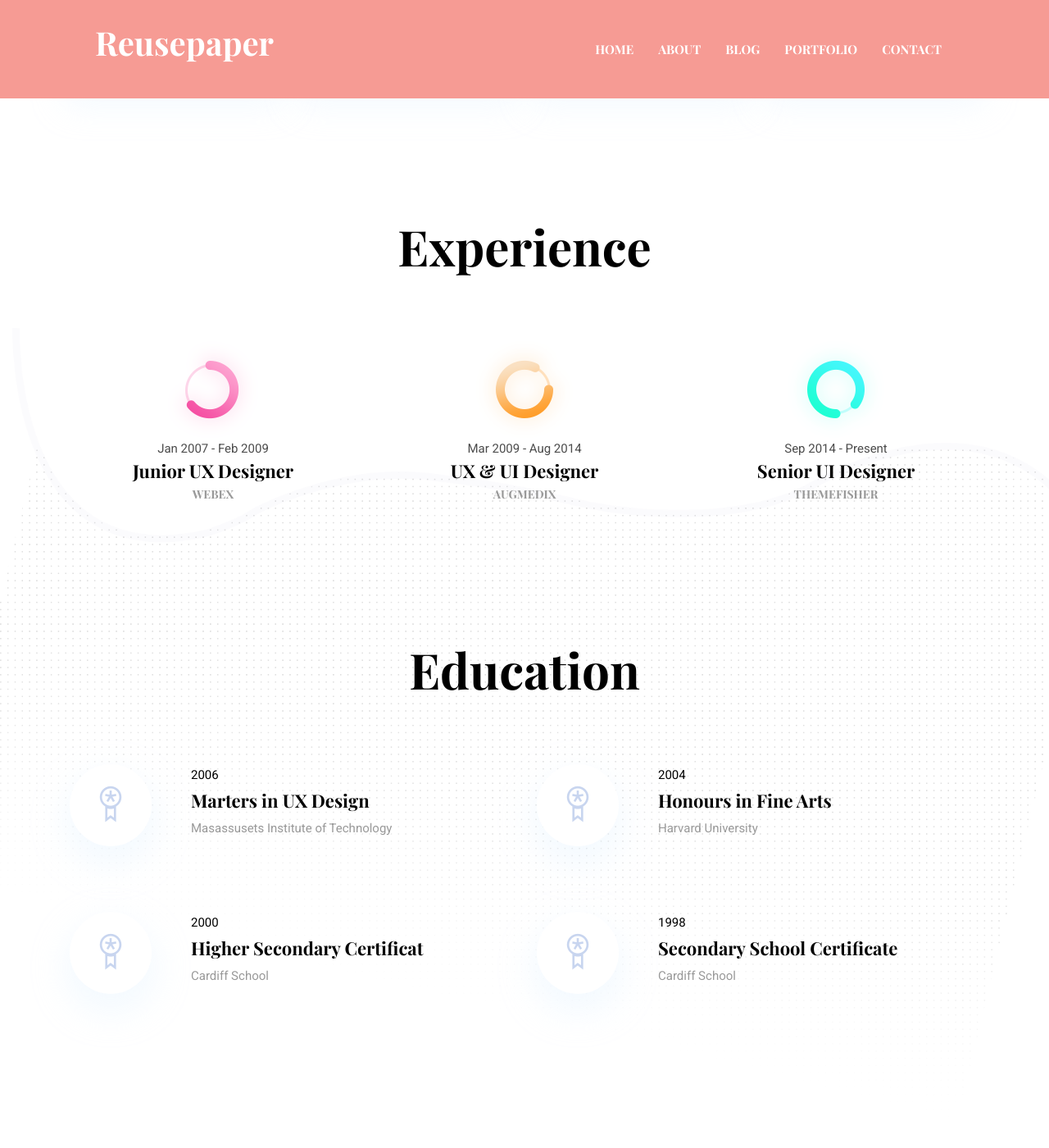
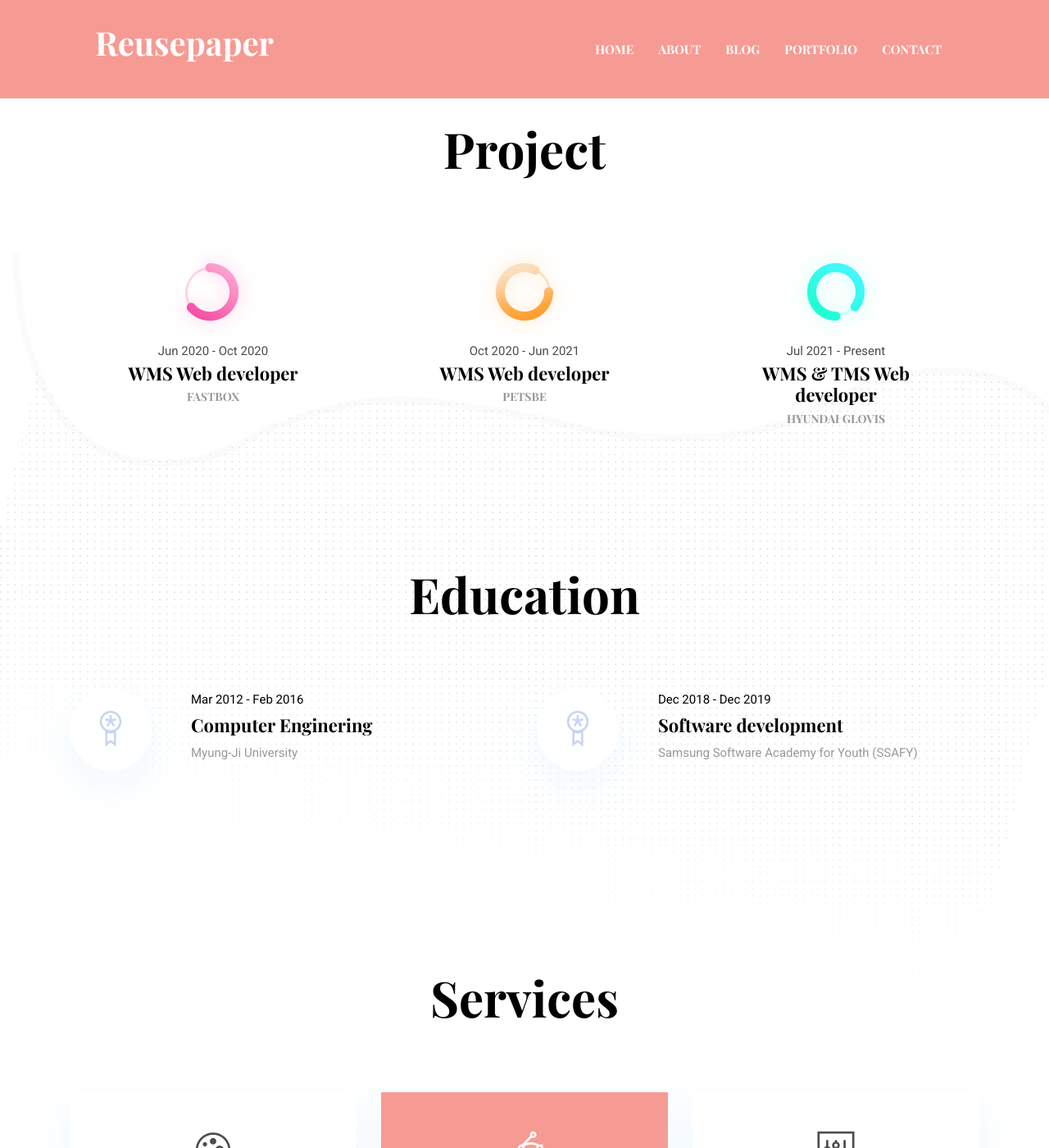
Before and after one commit to reusepaper/reusepaper.github.io, a Jekyll site: the page built from index.html, in a window 1280 px wide and 1400 px high, scrolled down 1668 px. Shown: the whole window at 82% size. Built offline with Jekyll 4.4.1, drawn with Linux system fonts in a browser that asks for light colours; some of the changed text lies outside the part shown.

Commit message:
change setting

```diff
--- a/_data/settings.yml
+++ b/_data/settings.yml
@@ -48,7 +48,7 @@ social:
 # About (Section and Page)
 
 # About Section
-blurb: Lorem ipsum dolor sit amet, consectetur adipisicing elit, sed do eiusmod tempor incididunt ut labore et dolore magna aliqua. Ut enim ad minim veniam, quis nostrud exercitation ullamco laboris nisi ut aliquip ex ea commodo consequat. Duis aute irure dolor in reprehenderit in voluptate velit esse cillum dolore eu fugiat nulla pariatur.
+blurb: Hello! My name is Yeon-Ji Lim and I'm front-end web developer.
 
 blurb-btn-link: "/about"
 blurb-btn-name: know more
@@ -59,15 +59,15 @@ blurb-btn-name: know more
 work-process:
   - title: "Research and Plan"
     icon: "assets/images/icons/plan.png"
-    content: "Lorem ipsum dolor sit amet, consectetur adipisicing elit, sed do eiusmod tempor incididunt ut labore et dolore magna aliqua."
+    content: "Research and plan content"
 
   - title: "Design and Develop"
     icon: "assets/images/icons/design.png"
-    content: "Lorem ipsum dolor sit amet, consectetur adipisicing elit, sed do eiusmod tempor incididunt ut labore et dolore magna aliqua."
+    content: "Design and develop content"
 
   - title: "Deliver"
     icon: "assets/images/icons/print.png"
-    content: "Lorem ipsum dolor sit amet, consectetur adipisicing elit, sed do eiusmod tempor incididunt ut labore et dolore magna aliqua."
+    content: "Deliver content"
 
 # My Team Section
 team:
@@ -88,33 +88,33 @@ team:
 
 skills-title: Skills
 skills:
-  - { name: Web Design, color: "#fdb157", value: "90%" }
-  - { name: Logo Design, color: "#9473e6", value: "60%" }
-  - { name: After Effects, color: "#bdecf6", value: "80%" }
-  - { name: Web App, color: "#ffbcaa", value: "70%" }
+  - { name: JavaScript, color: "#fdb157", value: "90%" }
+  - { name: CSS, color: "#9473e6", value: "60%" }
+  - { name: Java, color: "#bdecf6", value: "80%" }
+  - { name: Spring, color: "#ffbcaa", value: "70%" }
 
 #-------------------------------
 # Exprerience Section
 
-experience-title: Experience
+experience-title: Project
 experience:
   - {
-      name: Junior UX Designer,
+      name: WMS Web developer,
       icon: "icon-1.png",
-      date: "Jan 2007 - Feb 2009",
-      organization: "WEBEX",
+      date: "Jun 2020 - Oct 2020",
+      organization: "FASTBOX",
     }
   - {
-      name: UX & UI Designer,
+      name: WMS Web developer,
       icon: "icon-2.png",
-      date: "Mar 2009 - Aug 2014",
-      organization: "AUGMEDIX",
+      date: "Oct 2020 - Jun 2021",
+      organization: "PETSBE",
     }
   - {
-      name: Senior UI Designer,
+      name: WMS & TMS Web developer,
       icon: "icon-3.png",
-      date: "Sep 2014 - Present",
-      organization: "THEMEFISHER",
+      date: "Jul 2021 - Present",
+      organization: "HYUNDAI GLOVIS",
     }
 
 #-------------------------------
@@ -123,24 +123,14 @@ experience:
 education-title: Education
 education:
   - {
-      name: Marters in UX Design,
-      date: "2006",
-      organization: "Masassusets Institute of Technology",
+      name: Computer Enginering,
+      date: "Mar 2012 - Feb 2016",
+      organization: "Myung-Ji University",
     }
   - {
-      name: Honours in Fine Arts,
-      date: "2004",
-      organization: "Harvard University",
-    }
-  - {
-      name: Higher Secondary Certificat,
-      date: "2000",
-      organization: "Cardiff School",
-    }
-  - {
-      name: Secondary School Certificate,
-      date: "1998",
-      organization: "Cardiff School",
+      name: Software development,
+      date: "Dec 2018 - Dec 2019",
+      organization: "Samsung Software Academy for Youth (SSAFY)",
     }
 
 #-------------------------------
@@ -300,4 +290,4 @@ client-slider-items:
 # Contact Section
 
 contact-title: Contact Info
-contact-email: steve.fruits@email.com
+contact-email: reusepaper210@gmail.com
```
